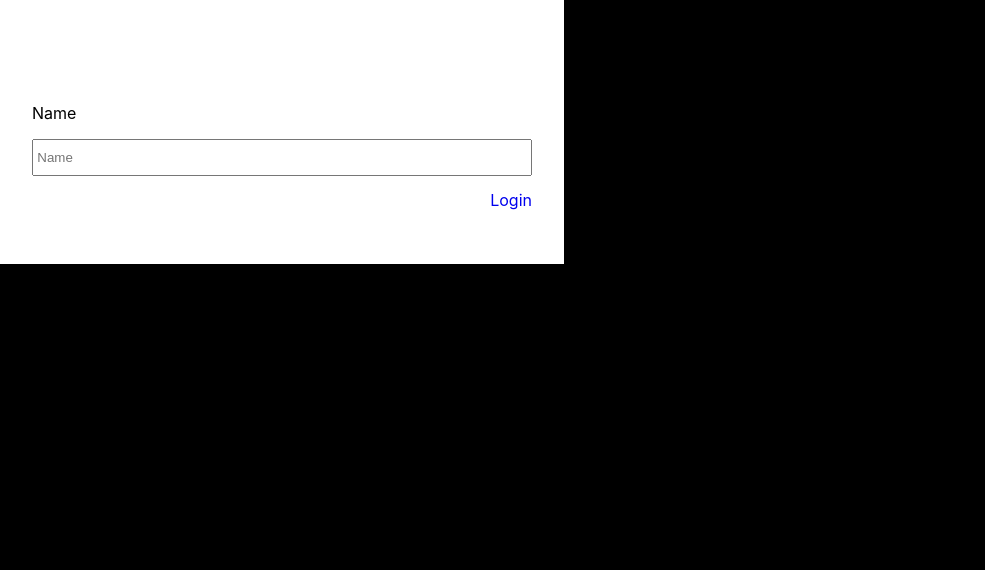
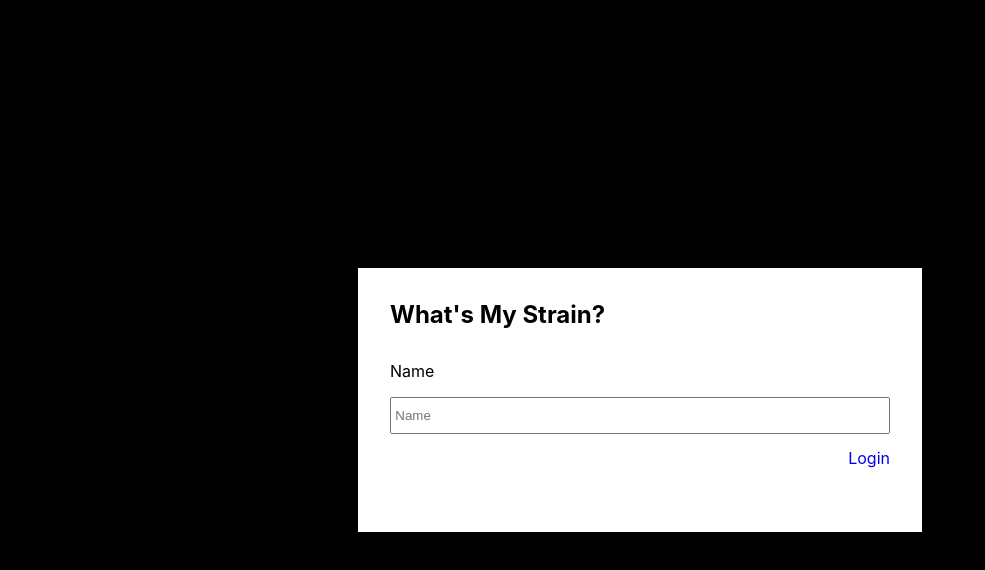
Before and after one commit to Tristan-Holtz/whats-my-strain, a React (Create React App) app: page /login in a window 1280 px wide. Shown: the top 570 px of the page, without its empty margins (0-985 px from the left). Built offline with nearby package versions, Linux system fonts and the light colour scheme.

Commit message:
Add cursor pointer

```diff
--- a/src/components/CardContainer/CardContainer.scss
+++ b/src/components/CardContainer/CardContainer.scss
@@ -1,5 +1,6 @@
 .type-button {
   border-radius: 15px;
+  cursor: pointer;
   height: 60px;
   font-size: 30px;
   width: 330px;
@@ -17,6 +18,7 @@
 }
 
 .trait-dropdown {
+  cursor: pointer;
   height: 30px;
   width: 250px;
 }
--- a/src/components/Login/Login.js
+++ b/src/components/Login/Login.js
@@ -22,6 +22,7 @@ export class Login extends Component {
 
   render() {
     return (
+      <section className="form-container">
         <form
           className="login-form"
           onSubmit={async e => await this.handleSubmit(e)}
@@ -38,6 +39,7 @@ export class Login extends Component {
             Login
           </Link>
         </form>
+      </section>
     );
   }
 }
--- a/src/components/Login/Login.scss
+++ b/src/components/Login/Login.scss
@@ -20,9 +20,18 @@
 }
 
 .login-title {
+  color: black;
   margin: 0;
 }
 
 .trait-label {
   color: #fff;
 }
+
+.form-container {
+  align-items: center;
+  display: flex;
+  height: 100vh;
+  justify-content: space-around;
+  width: 100%;
+}
```
Lines whose indentation alone changed are shown as unchanged.
